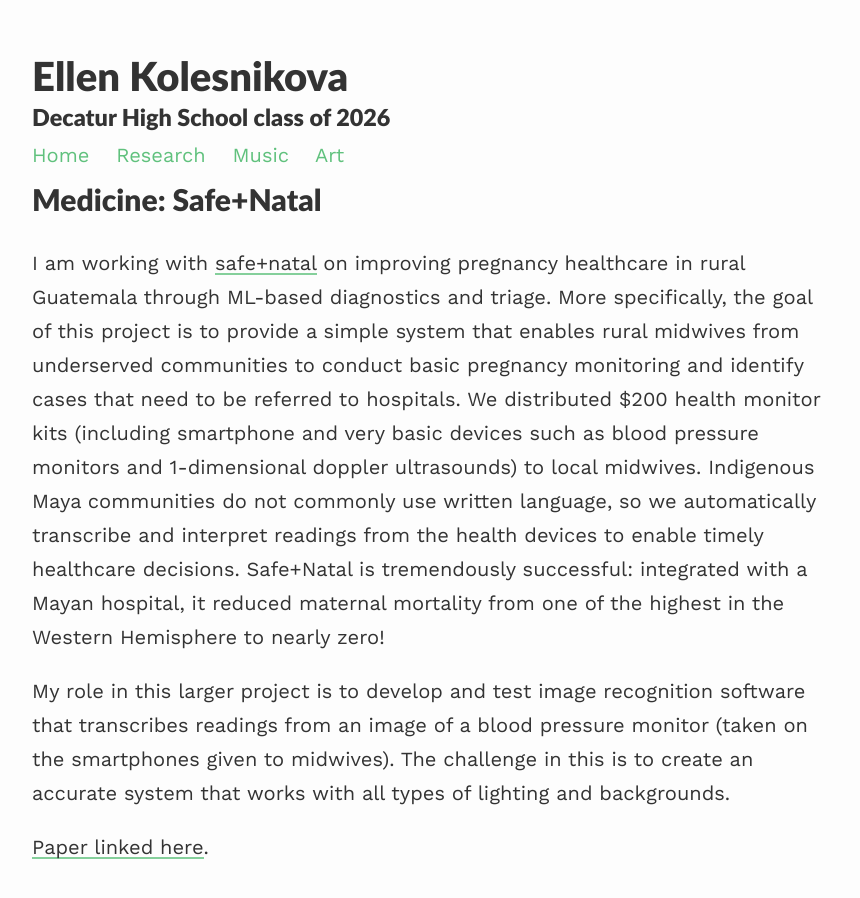
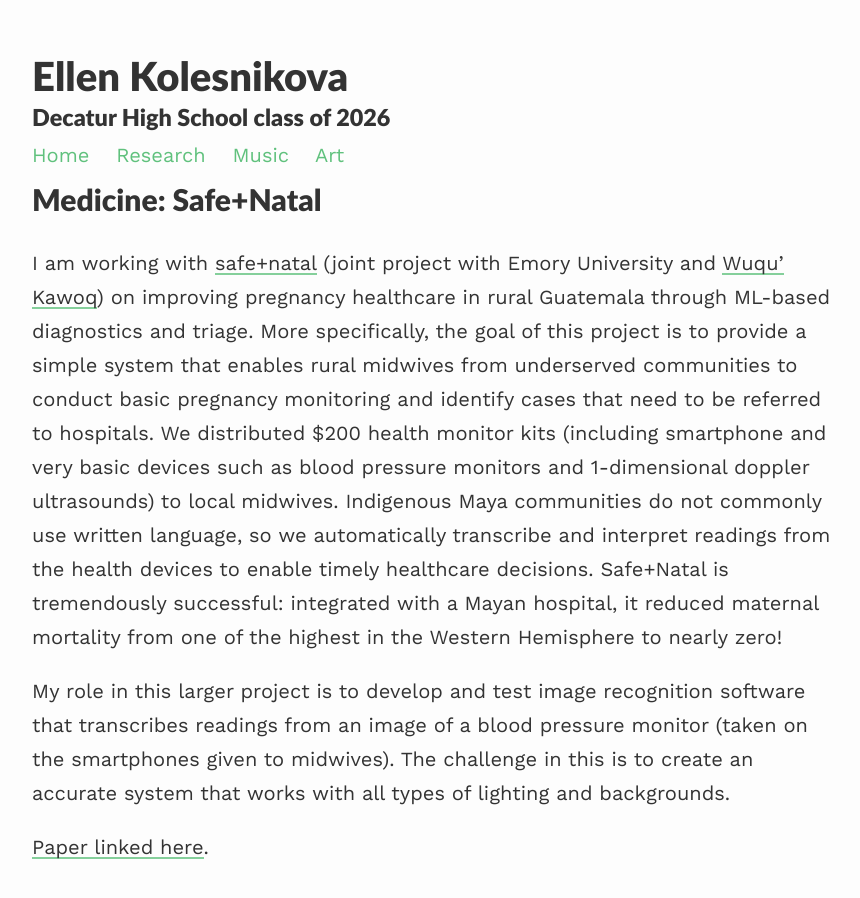
Before and after one commit to ellenkolesnikova/ellenkolesnikova.github.io, a Jekyll site: the page built from research.md, in a window 1280 px wide and 900 px high. Shown: the whole window, without its empty margins (208-1068 px from the left). Built offline with Jekyll 4.4.1, drawn with Linux system fonts in a browser that asks for light colours; nearby versions of some CDN libraries.

Commit message:
Update research.md

```diff
--- a/research.md
+++ b/research.md
@@ -4,7 +4,7 @@ layout: default
 
 Medicine: Safe+Natal
 ============
-I am working with [safe+natal](https://safenatal.org/){:target="_blank"} on improving pregnancy healthcare in rural Guatemala through ML-based diagnostics and triage. More specifically, the goal of this project is to provide a simple system that enables rural midwives from underserved communities to conduct basic pregnancy monitoring and identify cases that need to be referred to hospitals. We distributed $200 health monitor kits (including smartphone and very basic devices such as blood pressure monitors and 1-dimensional doppler ultrasounds) to local midwives. Indigenous Maya communities do not commonly use written language, so we automatically transcribe and interpret readings from the health devices to enable timely healthcare decisions. Safe+Natal is tremendously successful: integrated with a Mayan hospital, it reduced maternal mortality from one of the highest in the Western Hemisphere to nearly zero!
+I am working with [safe+natal](https://safenatal.org/){:target="_blank"} (joint project with Emory University and [Wuqu' Kawoq](https://www.wuqukawoq.org){:target="_blank"}) on improving pregnancy healthcare in rural Guatemala through ML-based diagnostics and triage. More specifically, the goal of this project is to provide a simple system that enables rural midwives from underserved communities to conduct basic pregnancy monitoring and identify cases that need to be referred to hospitals. We distributed $200 health monitor kits (including smartphone and very basic devices such as blood pressure monitors and 1-dimensional doppler ultrasounds) to local midwives. Indigenous Maya communities do not commonly use written language, so we automatically transcribe and interpret readings from the health devices to enable timely healthcare decisions. Safe+Natal is tremendously successful: integrated with a Mayan hospital, it reduced maternal mortality from one of the highest in the Western Hemisphere to nearly zero!
 
 My role in this larger project is to develop and test image recognition software that transcribes readings from an image of a blood pressure monitor (taken on the smartphones given to midwives). The challenge in this is to create an accurate system that works with all types of lighting and backgrounds.
 
```
